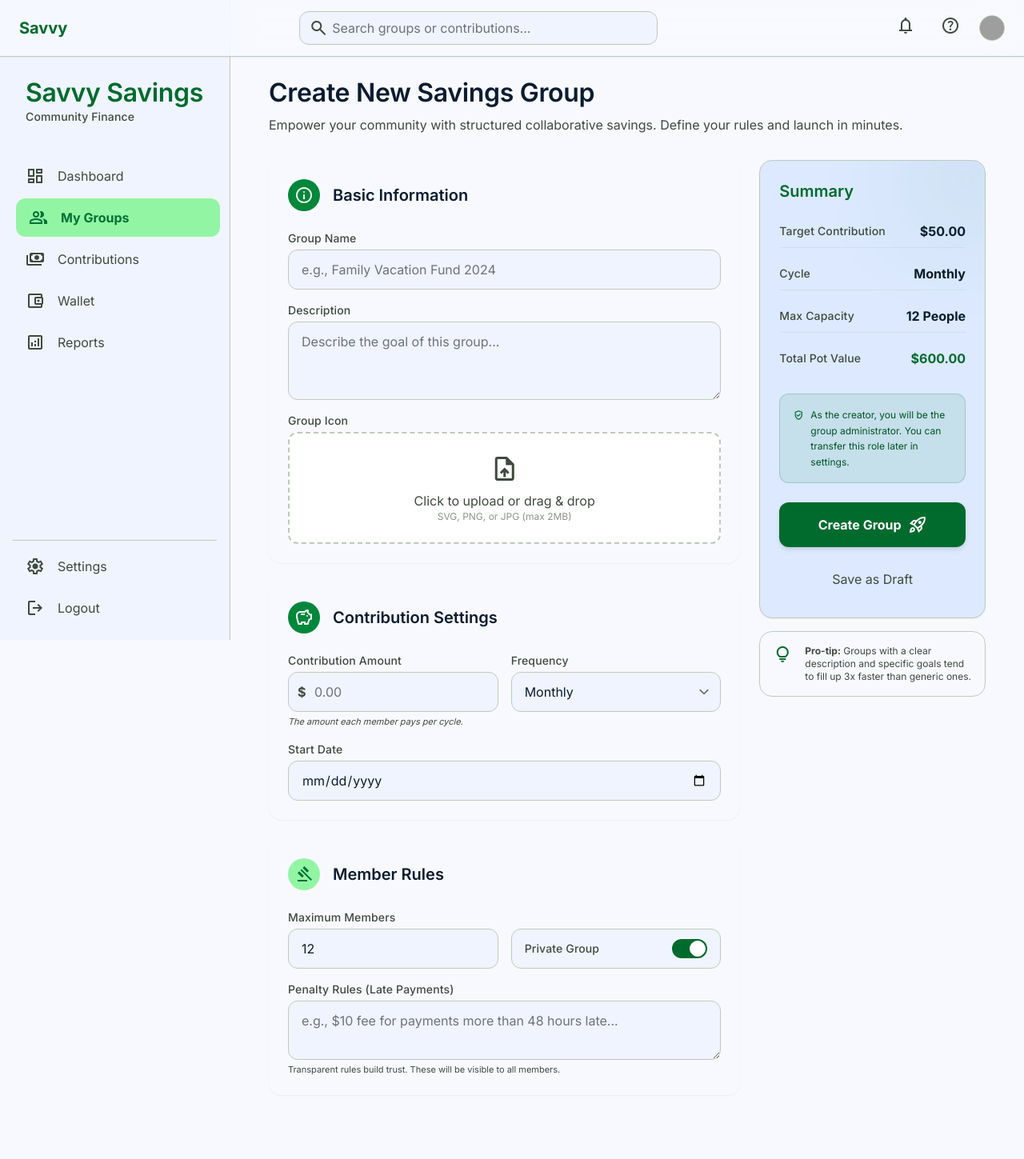
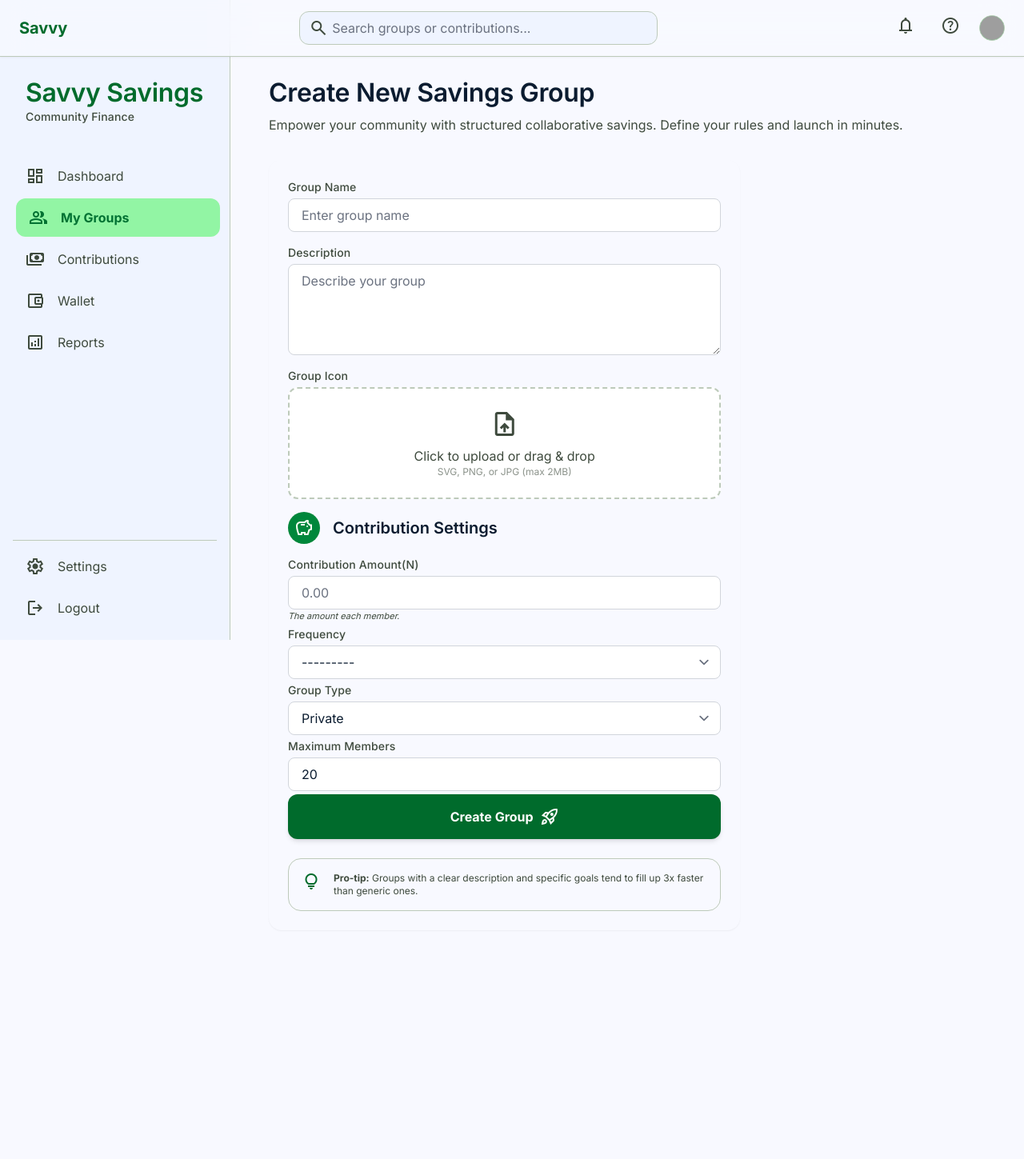
Before and after one commit to gentino/savvy_project, a Django app: page /groups/create in a window 1280 px wide. Shown: the whole page at 80% size. After the commit the page ends 1139 px from the top, so only its background shows below. Run offline with Django 5.2, Linux system fonts and the light colour scheme; some libraries are stand-ins or nearby versions; grey boxes are pictures that could not be loaded.

Commit message:
update on groups app

```diff
--- /dev/null
+++ b/groups/forms.py
@@ -0,0 +1,58 @@
+from django import forms
+from .models import Group
+
+class GroupForm(forms.ModelForm):
+    class Meta:
+        fields=['name','description', 'group_image', 'contribution_amount','contribution_frequency',
+                'visibility','max_members', 'is_active']
+        model =Group
+
+        widgets = {
+            'name': forms.TextInput(attrs={
+                'class': 'w-full rounded-lg border border-gray-300 px-4 py-2 focus:outline-none focus:ring-2 focus:ring-blue-500',
+                'id': 'name',
+                'placeholder': 'Enter group name',
+            }),
+
+            'description': forms.Textarea(attrs={
+                'class': 'w-full rounded-lg border border-gray-300 px-4 py-2 focus:outline-none focus:ring-2 focus:ring-blue-500',
+                'id': 'description',
+                'rows': 4,
+                'placeholder': 'Describe your group',
+            }),
+
+            'group_image': forms.ClearableFileInput(attrs={
+                'class': 'hidden',
+                'id': 'image',
+                'accept': 'image/*',
+            }),
+
+            'contribution_amount': forms.NumberInput(attrs={
+                'class': 'w-full rounded-lg border border-gray-300 px-4 py-2 focus:outline-none focus:ring-2 focus:ring-blue-500',
+                'id': 'contribution_amount',
+                'placeholder': '0.00',
+                'min': '1',
+            }),
+
+            'contribution_frequency': forms.Select(attrs={
+                'class': 'w-full rounded-lg border border-gray-300 px-4 py-2 bg-white focus:outline-none focus:ring-2 focus:ring-blue-500',
+                'id': 'contribution_frequency',
+            }),
+
+            'visibility': forms.Select(attrs={
+                'class': 'w-full rounded-lg border border-gray-300 px-4 py-2 bg-white focus:outline-none focus:ring-2 focus:ring-blue-500',
+                'id': 'visibility',
+            }),
+
+            'max_members': forms.NumberInput(attrs={
+                'class': 'w-full rounded-lg border border-gray-300 px-4 py-2 focus:outline-none focus:ring-2 focus:ring-blue-500',
+                'id': 'max_members',
+                'min': '2',
+                'placeholder': '20',
+            }),
+
+            'is_active': forms.CheckboxInput(attrs={
+                'class': 'h-5 w-5 text-blue-600 rounded focus:ring-blue-500',
+                'id': 'is_active',
+            }),
+        }
--- a/groups/urls.py
+++ b/groups/urls.py
@@ -2,7 +2,9 @@ from django.urls import path
 from .import views
 
 urlpatterns = [
-    path('groups',views.groups,name="groups"),
+    path('all',views.groups,name="groups"),
     path('create',views.create,name="create_group"),
-    path('group/<int:id>',views.group,name="group")
+    path('group/<int:id>',views.group_details,name="group"),
+    path('delete/<int:id>',views.delete,name="delete_group")
+
 ]
--- a/groups/views.py
+++ b/groups/views.py
@@ -1,12 +1,47 @@
-from django.shortcuts import render
-
-# Create your views here.
+from django.shortcuts import render, redirect, get_object_or_404,get_list_or_404
+from .models import Group
+from django.contrib import messages
+from .forms import GroupForm
+from django.contrib import messages
 
 def groups(request):
-    return render('request','group/groups.html')
+    groups = get_list_or_404(Group,creator=request.user)
+    context = {
+         'groups':groups
+    }
+    return render(request, "group/groups.html",context)
 
 def create(request):
-    return render(request,'group/create_group.html')
+    if request.method == "POST":
+        form=GroupForm(request.POST,request.FILES)
+        if form.is_valid():
+            account= form.save(commit=False)
+            account.creator=request.user
+            account.save()
+            messages.success(request,"Group successfully created!!!")
+            return redirect('groups')
+    else:
+        form=GroupForm()
 
-def group(request,id):
-    return render(request,'group/group.html')
+    context={
+        'form':form
+    }
+    return render(request, "group/create_group.html",context)
+
+
+def group_details(request, id):
+    group = get_object_or_404(Group,id=id)
+    context = {
+        'group':group
+    }
+    return render(request, "group/group.html",context)
+
+def delete(request,id):
+    group =get_object_or_404(Group,id=id)
+    group.delete()
+    messages.success(request,'Group deleted successfully')
+    return redirect('groups')
+
+
+def edit_group(request,id):
+    pass
--- a/templates/group/create_group.html
+++ b/templates/group/create_group.html
@@ -74,138 +74,80 @@
 <div class="lg:col-span-8 space-y-lg">
 <!-- Section 1: Basic Information -->
 <section class="glass-card rounded-2xl p-lg shadow-sm">
-<div class="flex items-center gap-md mb-lg">
-<div class="w-10 h-10 rounded-full bg-primary-container flex items-center justify-center text-on-primary-container">
-<span class="material-symbols-outlined">info</span>
-</div>
-<h3 class="font-title-md text-title-md text-on-surface">Basic Information</h3>
-</div>
-<div class="space-y-md">
+
+
+
+<form method="POST" enctype="multipart/form-data">
+    {% csrf_token %}
+ <div class="space-y-md">
 <div class="flex flex-col gap-xs">
 <label class="text-label-sm text-on-surface-variant">Group Name</label>
-<input class="px-md py-3 bg-surface-container-low border border-outline-variant rounded-xl focus:ring-2 focus:ring-primary focus:border-primary transition-all outline-none" placeholder="e.g., Family Vacation Fund 2024" type="text"/>
-</div>
+    {{ form.name }}
+
+    </div>
 <div class="flex flex-col gap-xs">
 <label class="text-label-sm text-on-surface-variant">Description</label>
-<textarea class="px-md py-3 bg-surface-container-low border border-outline-variant rounded-xl focus:ring-2 focus:ring-primary focus:border-primary transition-all outline-none" placeholder="Describe the goal of this group..." rows="3"></textarea>
+{{ form.description }}
 </div>
-<div class="flex flex-col gap-xs">
-<label class="text-label-sm text-on-surface-variant">Group Icon</label>
+
+<label for="image" class="flex flex-col gap-xs cursor-pointer"  >
+<span for="image"  class="text-label-sm text-on-surface-variant">Group Icon</span>
 <div class="border-2 border-dashed border-outline-variant rounded-xl p-lg flex flex-col items-center justify-center text-on-surface-variant bg-surface-container-lowest hover:bg-surface-container transition-colors cursor-pointer group">
 <span class="material-symbols-outlined text-4xl mb-2 group-hover:text-primary transition-colors">upload_file</span>
 <p class="font-label-sm">Click to upload or drag &amp; drop</p>
 <p class="text-xs opacity-60">SVG, PNG, or JPG (max 2MB)</p>
 </div>
-</div>
-</div>
-</section>
-<!-- Section 2: Contribution Settings -->
-<section class="glass-card rounded-2xl p-lg shadow-sm">
+</label>
+{{ form.group_image }}
+
 <div class="flex items-center gap-md mb-lg">
 <div class="w-10 h-10 rounded-full bg-tertiary-container flex items-center justify-center text-on-tertiary-container">
 <span class="material-symbols-outlined">savings</span>
 </div>
 <h3 class="font-title-md text-title-md text-on-surface">Contribution Settings</h3>
 </div>
-<div class="grid grid-cols-1 md:grid-cols-2 gap-md">
+
 <div class="flex flex-col gap-xs">
-<label class="text-label-sm text-on-surface-variant">Contribution Amount</label>
+<label class="text-label-sm text-on-surface-variant">Contribution Amount(N)</label>
 <div class="relative">
-<span class="absolute left-3 top-1/2 -translate-y-1/2 font-bold text-on-surface-variant">$</span>
-<input class="w-full pl-8 pr-4 py-3 bg-surface-container-low border border-outline-variant rounded-xl focus:ring-2 focus:ring-primary focus:border-primary transition-all outline-none" placeholder="0.00" type="number"/>
+{{ form.contribution_amount }}
+<p class="text-[11px] text-on-surface-variant italic">The amount each member.</p>
 </div>
-<p class="text-[11px] text-on-surface-variant italic">The amount each member pays per cycle.</p>
-</div>
+
 <div class="flex flex-col gap-xs">
 <label class="text-label-sm text-on-surface-variant">Frequency</label>
-<select class="px-md py-3 bg-surface-container-low border border-outline-variant rounded-xl focus:ring-2 focus:ring-primary focus:border-primary transition-all outline-none appearance-none">
-<option>Daily</option>
-<option>Weekly</option>
-<option selected="">Monthly</option>
-</select>
+{{ form.contribution_frequency }}
 </div>
-<div class="flex flex-col gap-xs md:col-span-2">
-<label class="text-label-sm text-on-surface-variant">Start Date</label>
-<input class="px-md py-3 bg-surface-container-low border border-outline-variant rounded-xl focus:ring-2 focus:ring-primary focus:border-primary transition-all outline-none" type="date"/>
+
+<div class="flex flex-col gap-xs">
+<label class="text-label-sm text-on-surface-variant">Group Type</label>
+{{ form.visibility }}
+
 </div>
-</div>
-</section>
-<!-- Section 3: Member Rules -->
-<section class="glass-card rounded-2xl p-lg shadow-sm">
-<div class="flex items-center gap-md mb-lg">
-<div class="w-10 h-10 rounded-full bg-secondary-container flex items-center justify-center text-on-secondary-container">
-<span class="material-symbols-outlined">gavel</span>
-</div>
-<h3 class="font-title-md text-title-md text-on-surface">Member Rules</h3>
-</div>
-<div class="space-y-md">
-<div class="grid grid-cols-1 md:grid-cols-2 gap-md items-end">
+
 <div class="flex flex-col gap-xs">
 <label class="text-label-sm text-on-surface-variant">Maximum Members</label>
-<input class="px-md py-3 bg-surface-container-low border border-outline-variant rounded-xl focus:ring-2 focus:ring-primary focus:border-primary transition-all outline-none" type="number" value="12"/>
+{{ form.max_members }}
+
 </div>
-<div class="flex items-center gap-base px-md py-3 border border-outline-variant rounded-xl bg-surface-container-low h-[50px]">
-<span class="text-label-sm text-on-surface-variant flex-1">Private Group</span>
-<label class="relative inline-flex items-center cursor-pointer">
-<input checked="" class="sr-only peer" type="checkbox"/>
-<div class="w-11 h-6 bg-outline-variant peer-focus:outline-none rounded-full peer peer-checked:after:translate-x-full peer-checked:after:border-white after:content-[''] after:absolute after:top-[2px] after:left-[2px] after:bg-white after:border-gray-300 after:border after:rounded-full after:h-5 after:w-5 after:transition-all peer-checked:bg-primary"></div>
-</label>
-</div>
-</div>
-<div class="flex flex-col gap-xs">
-<label class="text-label-sm text-on-surface-variant">Penalty Rules (Late Payments)</label>
-<textarea class="px-md py-3 bg-surface-container-low border border-outline-variant rounded-xl focus:ring-2 focus:ring-primary focus:border-primary transition-all outline-none" placeholder="e.g., $10 fee for payments more than 48 hours late..." rows="2"></textarea>
-<p class="text-[11px] text-on-surface-variant">Transparent rules build trust. These will be visible to all members.</p>
-</div>
-</div>
-</section>
-</div>
-<!-- Right Column: Review & Launch Summary -->
-<div class="lg:col-span-4">
-<div class="sticky top-28 space-y-md">
-<div class="bg-surface-container-high rounded-2xl p-lg border border-outline-variant shadow-sm overflow-hidden relative">
-<div class="absolute -top-10 -right-10 w-32 h-32 bg-primary/10 rounded-full blur-3xl"></div>
-<h3 class="font-title-md text-title-md text-primary mb-md">Summary</h3>
-<ul class="space-y-sm mb-lg">
-<li class="flex justify-between items-center py-2 border-b border-outline-variant/30">
-<span class="text-label-sm text-on-surface-variant">Target Contribution</span>
-<span class="font-bold text-on-surface">$50.00</span>
-</li>
-<li class="flex justify-between items-center py-2 border-b border-outline-variant/30">
-<span class="text-label-sm text-on-surface-variant">Cycle</span>
-<span class="font-bold text-on-surface">Monthly</span>
-</li>
-<li class="flex justify-between items-center py-2 border-b border-outline-variant/30">
-<span class="text-label-sm text-on-surface-variant">Max Capacity</span>
-<span class="font-bold text-on-surface">12 People</span>
-</li>
-<li class="flex justify-between items-center py-2">
-<span class="text-label-sm text-on-surface-variant">Total Pot Value</span>
-<span class="font-bold text-primary">$600.00</span>
-</li>
-</ul>
-<div class="bg-primary-container/10 p-md rounded-xl mb-lg border border-primary/20">
-<div class="flex gap-base">
-<span class="material-symbols-outlined text-primary text-sm">verified_user</span>
-<p class="text-xs text-on-primary-fixed-variant leading-relaxed">
-                                        As the creator, you will be the group administrator. You can transfer this role later in settings.
-                                    </p>
-</div>
-</div>
+
+
+
+
 <button class="w-full bg-primary hover:bg-on-primary-fixed-variant text-on-primary py-4 rounded-xl font-bold transition-all shadow-md active:scale-95 flex items-center justify-center gap-base group">
 <span>Create Group</span>
 <span class="material-symbols-outlined group-hover:translate-x-1 transition-transform">rocket_launch</span>
 </button>
-<button class="w-full mt-md py-3 text-on-surface-variant font-label-sm hover:text-primary transition-colors">
-                                Save as Draft
-                            </button>
-</div>
 <!-- Info Card -->
-<div class="glass-card rounded-2xl p-md border border-outline-variant flex gap-md items-start">
+<div class="glass-card rounded-2xl p-md border border-outline-variant flex gap-md items-start mt-5">
 <span class="material-symbols-outlined text-primary">lightbulb</span>
 <div class="text-xs text-on-surface-variant">
 <strong>Pro-tip:</strong> Groups with a clear description and specific goals tend to fill up 3x faster than generic ones.
-                            </div>
+</div>
+</div>
+</form>
+
+</section>
 </div>
 </div>
 </div>
```
Also changed, not shown: group_images/Screenshot_2026-08-05_132329.png (added), group_images/Screenshot_2026-08-05_132329_FScZYfl.png (added), group_images/Screenshot_2026-08-05_132329_gLMYfZh.png (added), group_images/Screenshot_2026-08-05_132329_q6G7HNB.png (added).
